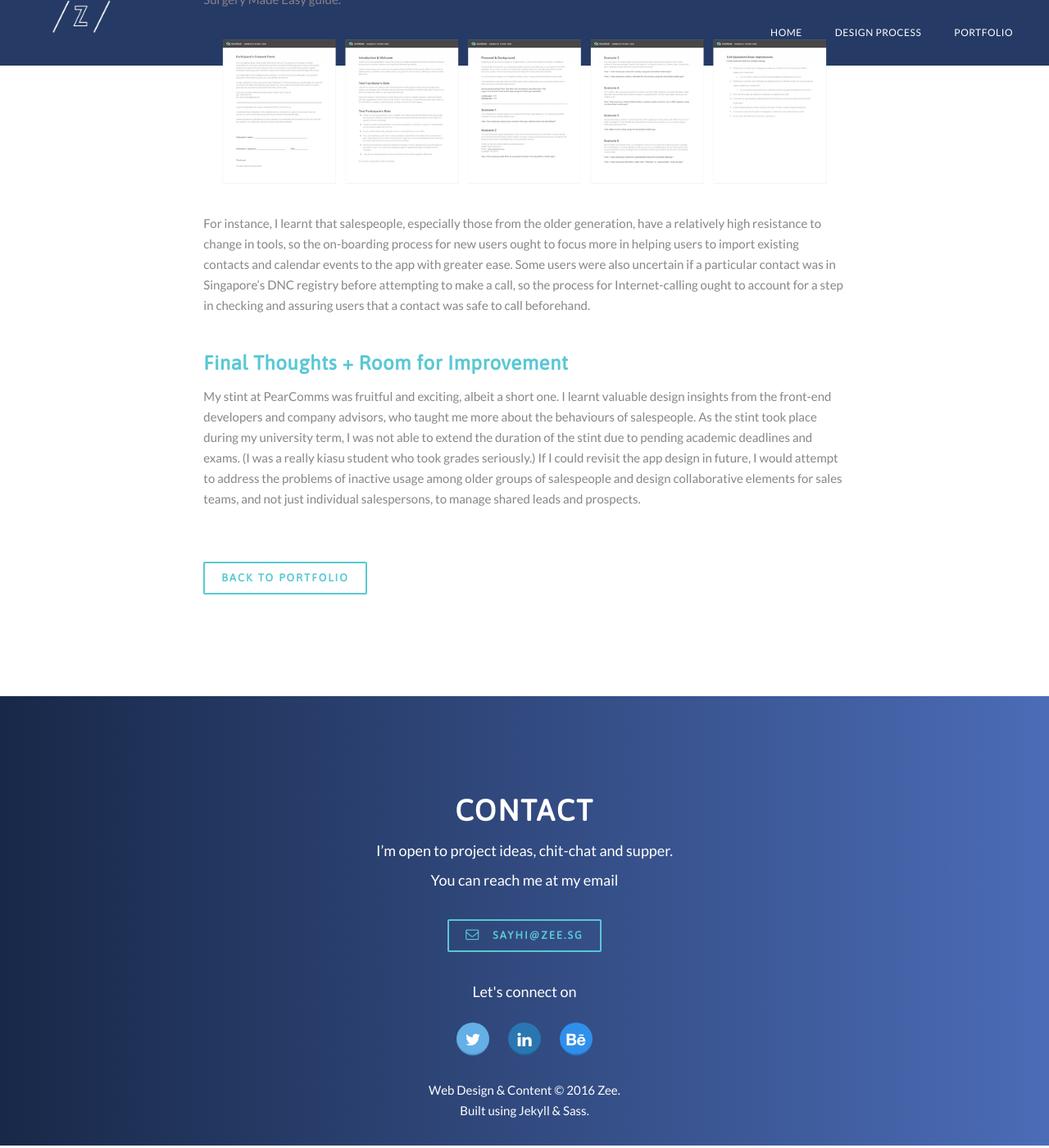
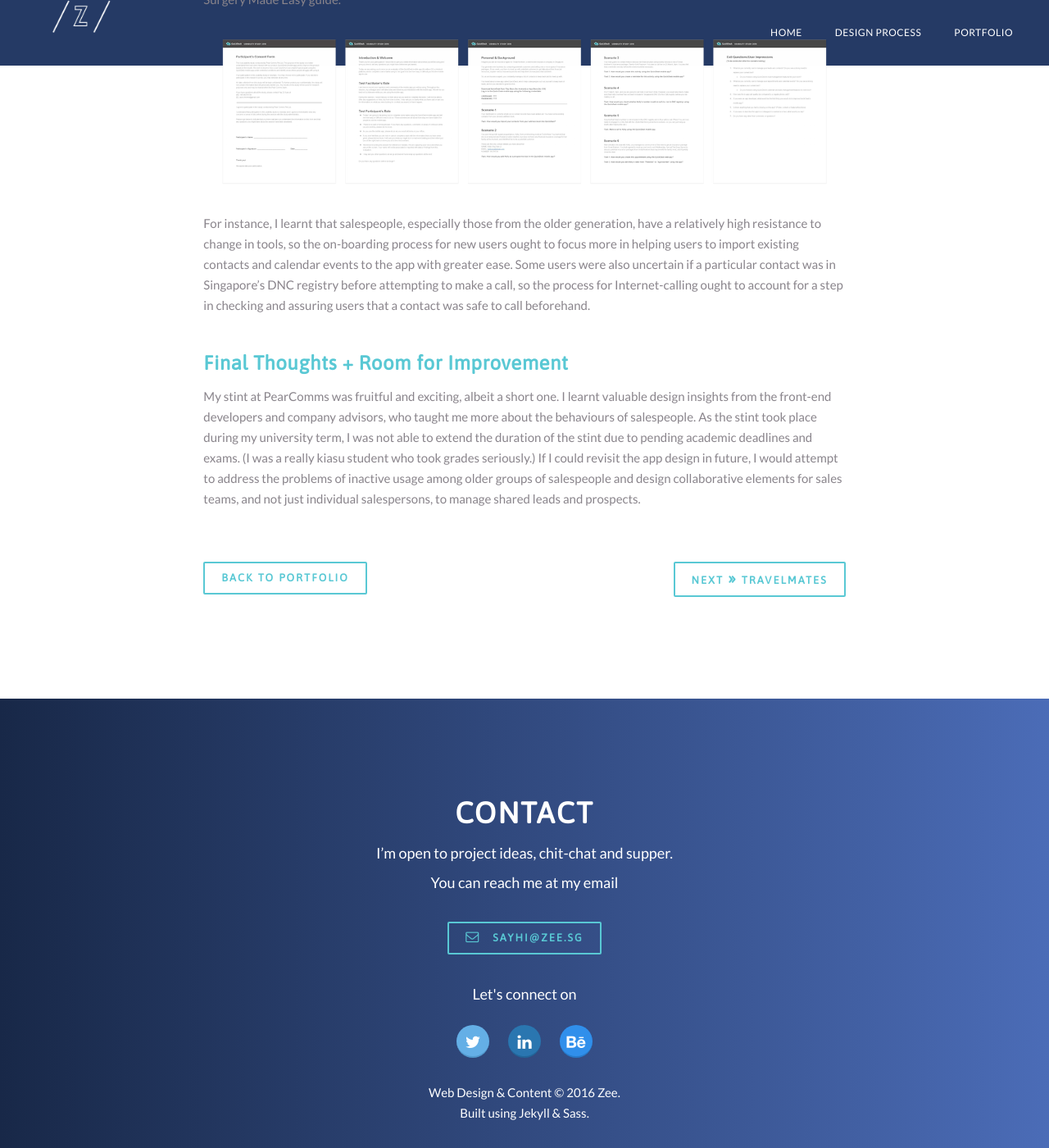
Before and after one commit to yzixuan/yzixuan.github.io, a Jekyll site: the page built from _posts/2016-07-12-quickdesk.markdown, in a window 1280 px wide and 1400 px high, scrolled down 8008 px. Shown: the whole window at 82% size. Built offline with Jekyll 4.4.1, drawn with Linux system fonts in a browser that asks for light colours; nearby versions of some CDN libraries.

Commit message:
add link to earlier post in each post's page navigation

```diff
--- a/_layouts/post.html
+++ b/_layouts/post.html
@@ -26,9 +26,9 @@ layout: default
                   <a href="/portfolio" class="prev">
                     <button class="btn color">Back to Portfolio</button>
                   </a>
-                  {% if page.next.url %}
-                    <a class="next" href="{{page.next.url}}">
-                      <button class="btn color">Next &raquo; {{page.next.title}}</button>
+                  {% if page.previous.url %}
+                    <a class="next" href="{{page.previous.url}}">
+                      <button class="btn color">Next <span class="next-sign">&raquo;</span> {{page.previous.title}}</button>
                     </a>
                   {% endif %}
                 </div>
--- a/_sass/_posts.scss
+++ b/_sass/_posts.scss
@@ -16,6 +16,10 @@
     text-align: right;
     float: right;
   }
+
+  .next-sign {
+    font-size: 20px;
+  }
 }
 
 @media (max-width: 565px) {
```
